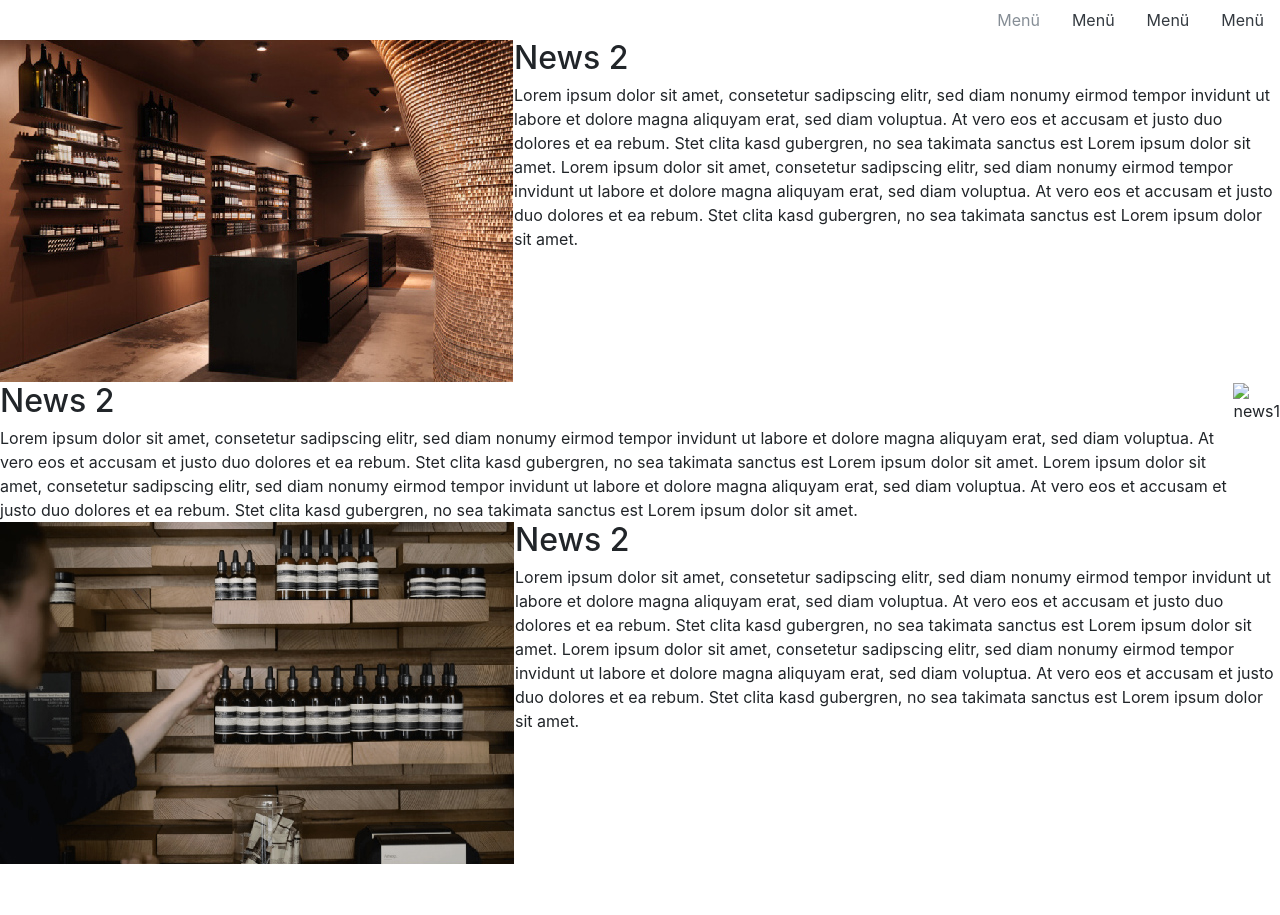
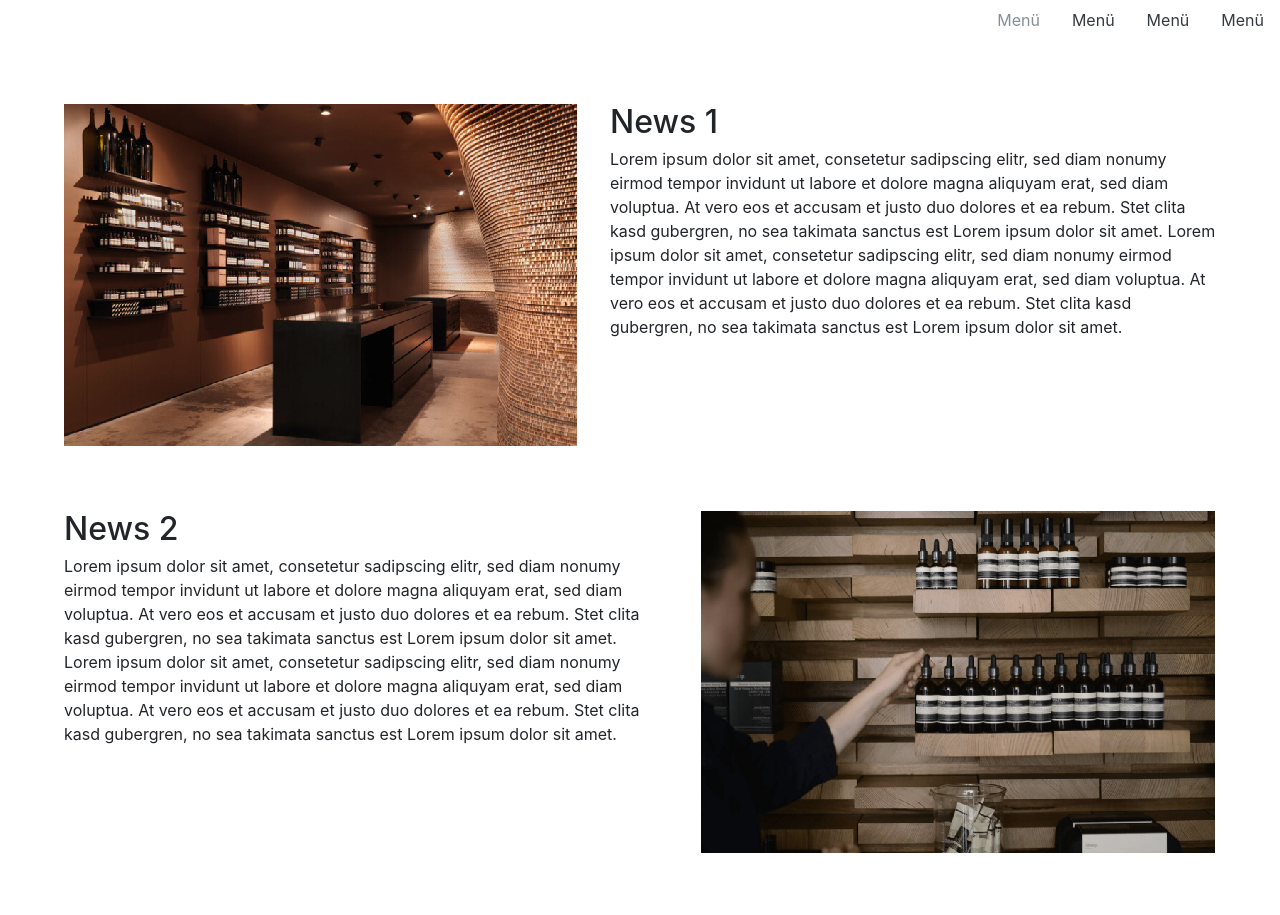
Before and after one commit to LenjaKoller/projekt_lb02, a plain HTML site: page news.html in a window 1280 px wide. Shown: the top 915 px of the page. Before the commit the page ends 865 px from the top, so only its background shows below. Drawn offline with nearby package versions, Linux system fonts and the light colour scheme.

Commit message:
margin geändert Bild news2 eingefügt

```diff
--- a/news.html
+++ b/news.html
@@ -29,47 +29,49 @@
     </ul>
     <!-- Navbar ende -->
   </header>
-  <main>
-    <div class="d-flex justify-content-between">
+  <main style="margin: 4em">
+    <div class="d-flex justify-content-between" style="margin-top: 2em">
       <section class="bild">
         <img src="img/news1.jpg" alt="news1">
       </section>
       <section class="text">
-        <h2>News 2</h2>
-        Lorem ipsum dolor sit amet, consetetur sadipscing elitr, sed diam nonumy eirmod tempor invidunt ut labore et
+        <h2 style="margin-left: 1em">News 1</h2>
+        <p style="margin-left: 2em">Lorem ipsum dolor sit amet, consetetur sadipscing elitr, sed diam nonumy eirmod tempor invidunt ut labore et
           dolore magna aliquyam erat, sed diam voluptua. At vero eos et accusam et justo duo dolores et ea rebum. Stet
           clita kasd gubergren, no sea takimata sanctus est Lorem ipsum dolor sit amet. Lorem ipsum dolor sit amet,
           consetetur sadipscing elitr, sed diam nonumy eirmod tempor invidunt ut labore et dolore magna aliquyam erat, sed
           diam voluptua. At vero eos et accusam et justo duo dolores et ea rebum. Stet clita kasd gubergren, no sea
-        takimata sanctus est Lorem ipsum dolor sit amet.
+          takimata sanctus est Lorem ipsum dolor sit amet.</p>
       </section>
     </div>
-    <div class="d-flex justify-content-between">
+
+    <div class="d-flex justify-content-between" style="margin-top: 4em">
       <section class="text">
-        <h2>News 2</h2>
-        Lorem ipsum dolor sit amet, consetetur sadipscing elitr, sed diam nonumy eirmod tempor invidunt ut labore et
+        <h2 style="margin-right: 1em">News 2</h2>
+        <p style="margin-right: 2em">Lorem ipsum dolor sit amet, consetetur sadipscing elitr, sed diam nonumy eirmod tempor invidunt ut labore et
           dolore magna aliquyam erat, sed diam voluptua. At vero eos et accusam et justo duo dolores et ea rebum. Stet
           clita kasd gubergren, no sea takimata sanctus est Lorem ipsum dolor sit amet. Lorem ipsum dolor sit amet,
           consetetur sadipscing elitr, sed diam nonumy eirmod tempor invidunt ut labore et dolore magna aliquyam erat, sed
           diam voluptua. At vero eos et accusam et justo duo dolores et ea rebum. Stet clita kasd gubergren, no sea
-        takimata sanctus est Lorem ipsum dolor sit amet.
+          takimata sanctus est Lorem ipsum dolor sit amet.</p>
       </section>
       <section class="bild">
-        <img src="img/news2.jpg" alt="news1">
+        <img src="img/news3.jpg" alt="news3">
       </section>
     </div>
-    <div class="d-flex justify-content-between">
+
+    <div class="d-flex justify-content-between" style="margin-top: 4em">
       <section class="bild">
-        <img src="img/news3.jpg" alt="news1">
+        <img src="img/news3.jpg" alt="news3">
       </section>
       <section class="text">
-        <h2>News 2</h2>
-        Lorem ipsum dolor sit amet, consetetur sadipscing elitr, sed diam nonumy eirmod tempor invidunt ut labore et
+        <h2 style="margin-left: 1em">News 3</h2>
+        <p style="margin-left: 2em">Lorem ipsum dolor sit amet, consetetur sadipscing elitr, sed diam nonumy eirmod tempor invidunt ut labore et
         dolore magna aliquyam erat, sed diam voluptua. At vero eos et accusam et justo duo dolores et ea rebum. Stet
         clita kasd gubergren, no sea takimata sanctus est Lorem ipsum dolor sit amet. Lorem ipsum dolor sit amet,
         consetetur sadipscing elitr, sed diam nonumy eirmod tempor invidunt ut labore et dolore magna aliquyam erat, sed
         diam voluptua. At vero eos et accusam et justo duo dolores et ea rebum. Stet clita kasd gubergren, no sea
-        takimata sanctus est Lorem ipsum dolor sit amet.
+          takimata sanctus est Lorem ipsum dolor sit amet.</p>
       </section>
     </div>
 
```
Lines whose indentation alone changed are shown as unchanged.
